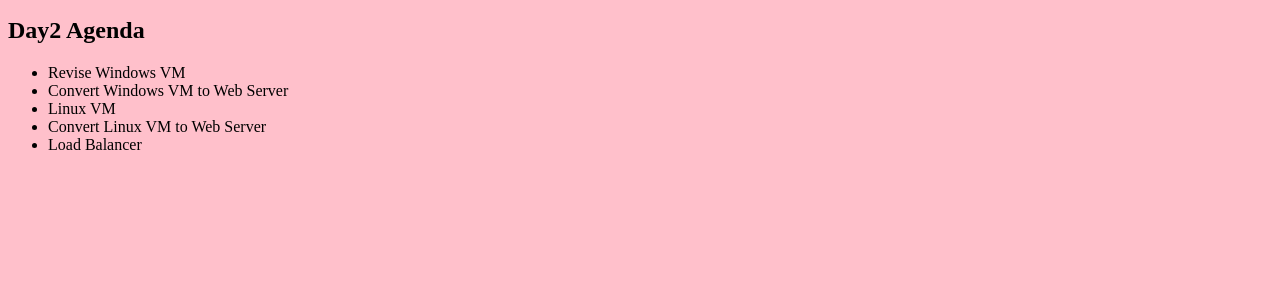
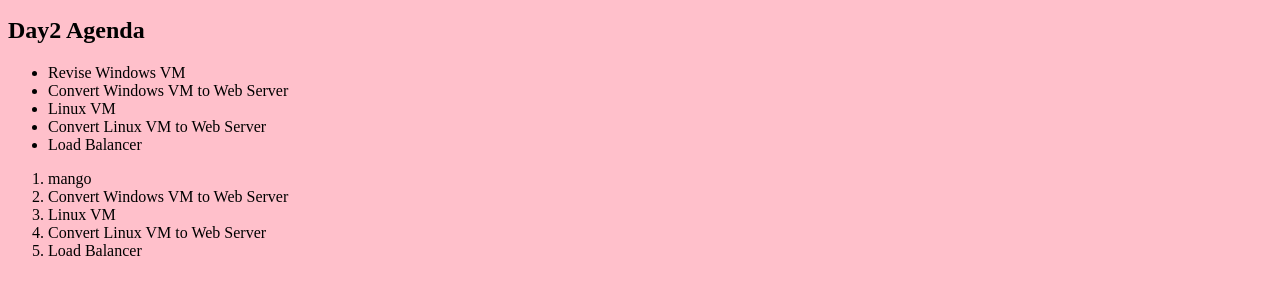
Before and after one commit to ASHA123-boop/SampleSite, a plain HTML site: page index.html in a window 1280 px wide. Shown: the part 155-450 px from the top of the page. Drawn offline with Linux system fonts and the light colour scheme.

Commit message:
Update index.html

```diff
--- a/index.html
+++ b/index.html
@@ -16,6 +16,15 @@
         <li>Convert Linux VM to Web Server</li>
         <li>Load Balancer</li>
     </ul>
+
+    <ol>
+        <li>mango</li>
+        <li>Convert Windows VM to Web Server</li>
+        <li>Linux VM</li>
+        <li>Convert Linux VM to Web Server</li>
+        <li>Load Balancer</li>
+    </ol>
+
     <img src="">
 </body>
 </html>
```
